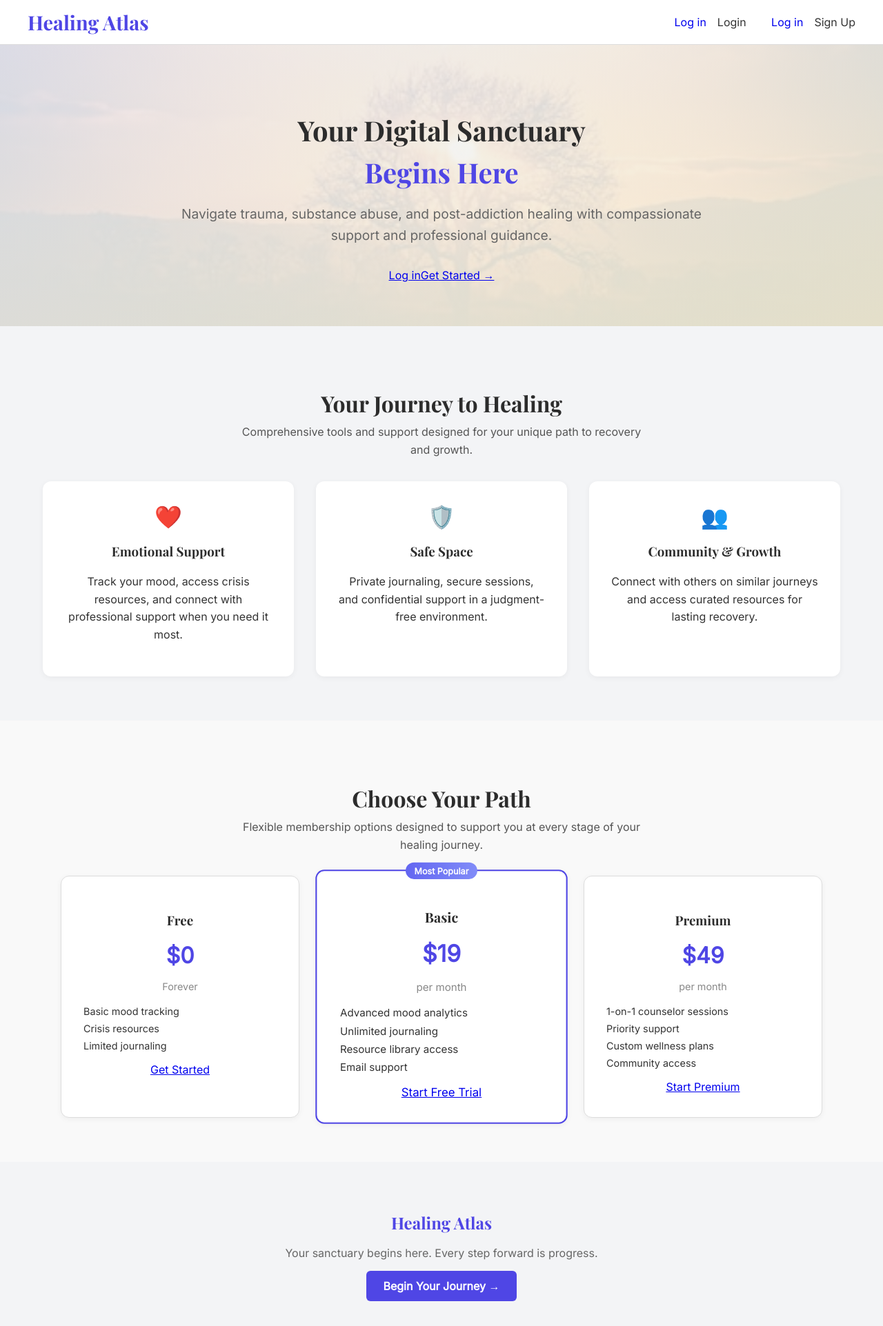
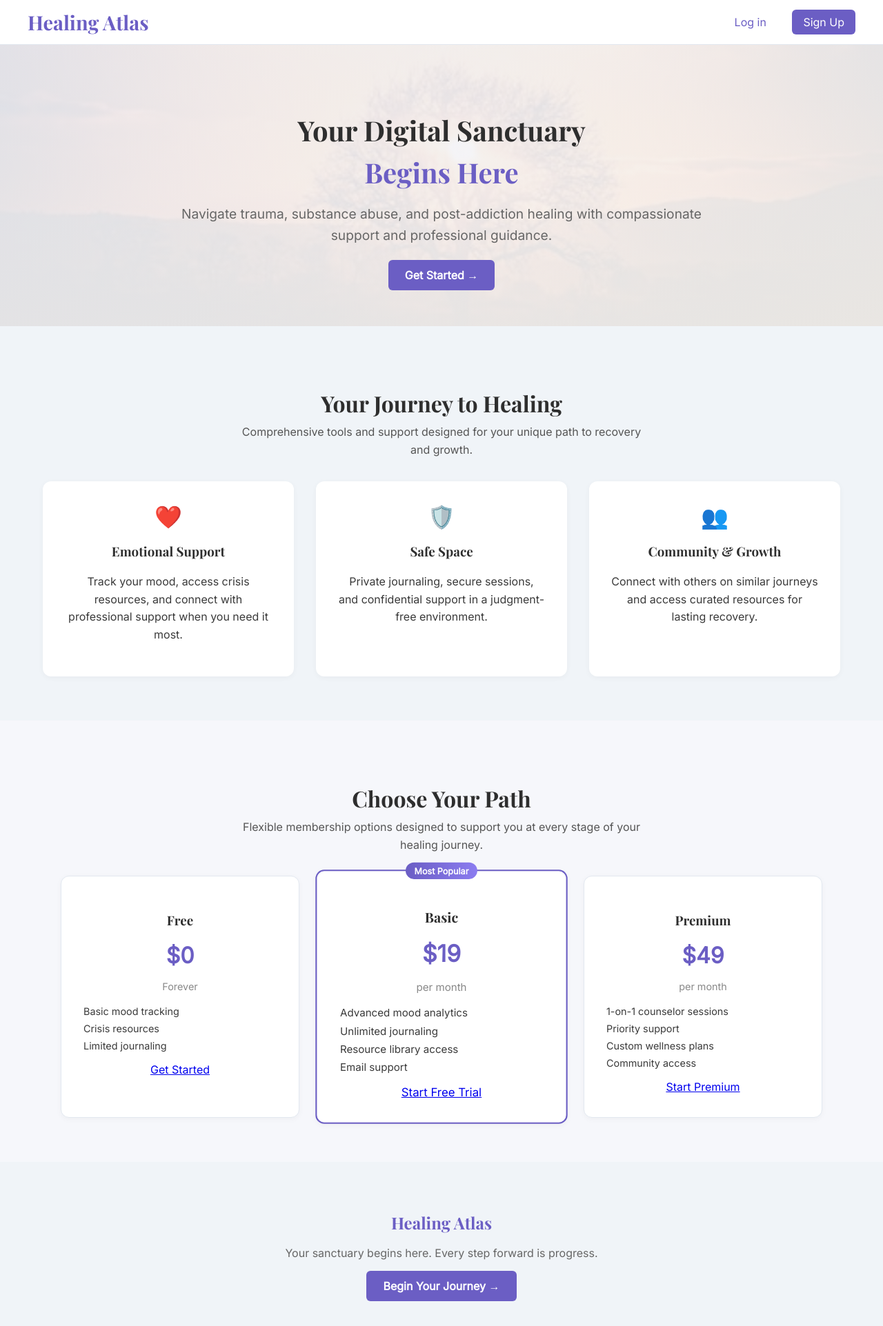
Before and after one commit to Flora72/Healing_Atlas, a Django app: template HEALING_ATLAS/Atlas/templates/index.html in a window 1280 px wide. Shown: the whole page at 69% size. Run offline with Django 5.2, Linux system fonts and the light colour scheme; the template is opened without the code that fills it, so the values that code supplies are empty; parts of the project's set-up code (start-up, migrations or seed data) failed here and were passed over.

Commit message:
sign up + login styling

```diff
--- a/HEALING_ATLAS/Atlas/forms.py
+++ b/HEALING_ATLAS/Atlas/forms.py
@@ -18,7 +18,6 @@ class CustomUserCreationForm(UserCreationForm):
         choices=[
             ('', 'Select your role'),
             ('survivor', 'Survivor'),
-            ('ally', 'Ally'),
             ('admin', 'Admin')
         ],
         widget=forms.Select(attrs={
@@ -29,10 +28,10 @@ class CustomUserCreationForm(UserCreationForm):
     )
 
     class Meta:
-        model = CustomUser  # This line is what was missing
+        model = CustomUser
         fields = ['username', 'email', 'password1', 'password2', 'role']
 
 class MoodForm(forms.ModelForm):
     class Meta:
         model = MoodEntry
-        fields = ['mood', 'note']  # You’ll calculate score/sentiment later
+        fields = ['mood', 'note']
--- a/HEALING_ATLAS/Atlas/static/css/styles.css
+++ b/HEALING_ATLAS/Atlas/static/css/styles.css
@@ -2,14 +2,14 @@
 body {
   margin: 0;
   font-family: 'Inter', sans-serif;
-  background-color: #f9f9f9;
-  color: #333;
+  background-color: #f6f7fb;
+  color: #3a3a3a;
 }
 
 /* Typography */
 h1, h2, h3 {
   font-family: 'Playfair Display', serif;
-  color: #2c2c2c;
+  color: #2e2e2e;
 }
 
 p {
@@ -28,7 +28,7 @@ p {
 .navbar {
   background-color: rgba(255, 255, 255, 0.95);
   backdrop-filter: blur(6px);
-  border-bottom: 1px solid #ddd;
+  border-bottom: 1px solid #e2e8f0;
   position: sticky;
   top: 0;
   z-index: 1000;
@@ -44,7 +44,7 @@ p {
 .logo {
   font-size: 1.8rem;
   font-weight: bold;
-  color: #4f46e5;
+  color: #6b5ec4;
 }
 
 .nav-links a {
@@ -57,12 +57,12 @@ p {
 
 .btn.ghost {
   background: none;
-  color: #4f46e5;
+  color: #6b5ec4;
   border: 1px solid transparent;
 }
 
 .btn.healing {
-  background-color: #4f46e5;
+  background-color: #6b5ec4;
   color: white;
 }
 
@@ -73,25 +73,23 @@ p {
   text-align: center;
   overflow: hidden;
 }
+
 .hero-bg {
   background-image: url("/static/images/healing-hero.png");
+  position: absolute;
+  inset: 0;
+  background-size: cover;
+  background-position: center;
+  opacity: 0.15;
+  z-index: 0;
 }
 
 .hero-overlay {
   position: absolute;
   inset: 0;
-  background: linear-gradient(to bottom right, #e0e7ff, #fef3c7);
+  background: linear-gradient(to bottom right, #e8eaf6, #fff7ed);
   opacity: 0.5;
   z-index: 1;
-}
-
-.hero-bg {
-  position: absolute;
-  inset: 0;
-  background-size: cover;
-  background-position: center;
-  opacity: 0.2;
-  z-index: 0;
 }
 
 .hero-content {
@@ -108,7 +106,7 @@ p {
 
 .hero-title span {
   display: block;
-  color: #4f46e5;
+  color: #6b5ec4;
   margin-top: 0.5rem;
 }
 
@@ -119,7 +117,7 @@ p {
 }
 
 .hero-btn {
-  background-color: #4f46e5;
+  background-color: #6b5ec4;
   color: white;
   padding: 0.75rem 1.5rem;
   border-radius: 6px;
@@ -130,7 +128,7 @@ p {
 /* Features Section */
 .features {
   padding: 4rem 1rem;
-  background-color: #f3f4f6;
+  background-color: #f0f4f8;
   text-align: center;
 }
 
@@ -156,7 +154,7 @@ p {
   background-color: white;
   padding: 2rem;
   border-radius: 12px;
-  box-shadow: 0 2px 8px rgba(0,0,0,0.05);
+  box-shadow: 0 2px 8px rgba(0,0,0,0.04);
   width: 300px;
   transition: transform 0.3s ease;
 }
@@ -188,14 +186,14 @@ p {
   background-color: white;
   padding: 2rem;
   border-radius: 12px;
-  box-shadow: 0 2px 8px rgba(0,0,0,0.05);
+  box-shadow: 0 2px 8px rgba(0,0,0,0.04);
   width: 280px;
-  border: 1px solid #ddd;
+  border: 1px solid #e2e8f0;
   position: relative;
 }
 
 .tier-card.popular {
-  border: 2px solid #4f46e5;
+  border: 2px solid #6b5ec4;
   transform: scale(1.05);
 }
 
@@ -204,7 +202,7 @@ p {
   top: -12px;
   left: 50%;
   transform: translateX(-50%);
-  background: linear-gradient(to right, #6366f1, #818cf8);
+  background: linear-gradient(to right, #6b5ec4, #8b7cf0);
   color: white;
   padding: 0.25rem 0.75rem;
   border-radius: 999px;
@@ -215,7 +213,7 @@ p {
 .price {
   font-size: 2rem;
   font-weight: bold;
-  color: #4f46e5;
+  color: #6b5ec4;
 }
 
 .duration {
@@ -238,14 +236,14 @@ p {
 
 /* Footer */
 .footer {
-  background-color: #f3f4f6;
+  background-color: #f0f4f8;
   padding: 3rem 1rem;
   text-align: center;
 }
 
 .footer h3 {
   font-size: 1.5rem;
-  color: #4f46e5;
+  color: #6b5ec4;
   margin-bottom: 1rem;
 }
 
@@ -255,7 +253,7 @@ p {
 }
 
 .footer .btn {
-  background-color: #4f46e5;
+  background-color: #6b5ec4;
   color: white;
   padding: 0.75rem 1.5rem;
   border-radius: 6px;
--- a/HEALING_ATLAS/Atlas/templates/index.html
+++ b/HEALING_ATLAS/Atlas/templates/index.html
@@ -18,8 +18,8 @@
     <div class="container nav-content">
       <h1 class="logo">Healing Atlas</h1>
       <div class="nav-links">
-        <a href="{% url 'login' %}">Log in</a class="btn ghost">Login</a>
-        <a href="{% url 'signup' %}">Log in</a class="btn healing">Sign Up</a>
+        <a href="{% url 'login' %}" class="btn ghost">Log in</a>
+        <a href="{% url 'signup' %}" class="btn healing">Sign Up</a>
       </div>
     </div>
   </nav>
@@ -31,7 +31,7 @@
     <div class="hero-content">
       <h1 class="hero-title">Your Digital Sanctuary <span>Begins Here</span></h1>
       <p class="hero-subtitle">Navigate trauma, substance abuse, and post-addiction healing with compassionate support and professional guidance.</p>
-      <a href="{% url 'login' %}">Log in</a" class="btn hero-btn">Get Started →</a>
+      <a href="{% url 'login' %}" class="btn hero-btn">Get Started →</a>
     </div>
   </section>
 
@@ -77,7 +77,7 @@
           <li>Crisis resources</li>
           <li>Limited journaling</li>
         </ul>
-        <a href="{% static 'signup.html' %}" class="btn tier-btn">Get Started</a>
+        <a href="{% url 'signup' %}" class="btn tier-btn">Get Started</a>
       </div>
 
       <!-- Basic Tier -->
@@ -92,7 +92,7 @@
           <li>Resource library access</li>
           <li>Email support</li>
         </ul>
-        <a href="{% static 'signup.html' %}" class="btn tier-btn">Start Free Trial</a>
+        <a href="{% url 'signup' %}" class="btn tier-btn">Start Free Trial</a>
       </div>
 
       <!-- Premium Tier -->
@@ -106,7 +106,7 @@
           <li>Custom wellness plans</li>
           <li>Community access</li>
         </ul>
-        <a href="{% static 'signup.html' %}" class="btn tier-btn">Start Premium</a>
+        <a href="{% url 'signup' %}" class="btn tier-btn">Start Premium</a>
       </div>
     </div>
   </section>
@@ -115,7 +115,7 @@
   <footer class="footer">
     <h3>Healing Atlas</h3>
     <p>Your sanctuary begins here. Every step forward is progress.</p>
-    <a href="{% static 'signup.html' %}" class="btn healing">Begin Your Journey →</a>
+    <a href="{% url 'signup' %}" class="btn healing">Begin Your Journey →</a>
   </footer>
 
   <!-- Local JS -->
```
Also changed, not shown: HEALING_ATLAS/Atlas/models.py (+4 -6 lines), HEALING_ATLAS/Atlas/static/css/login.css (+23 -15 lines), HEALING_ATLAS/Atlas/static/css/signup.css (+32 -4 lines), HEALING_ATLAS/Atlas/views.py (+19 -23 lines).
